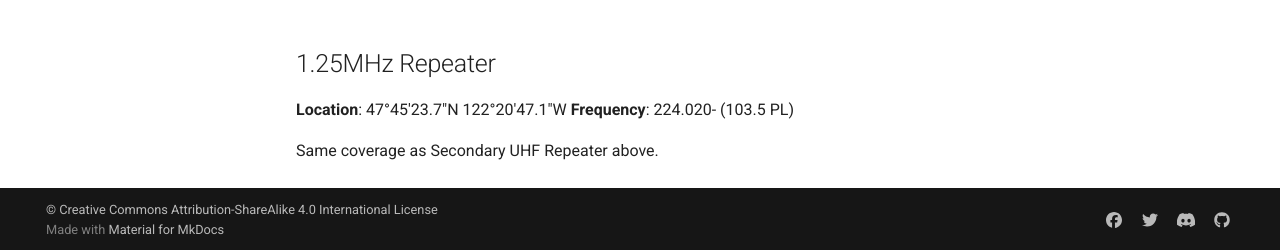
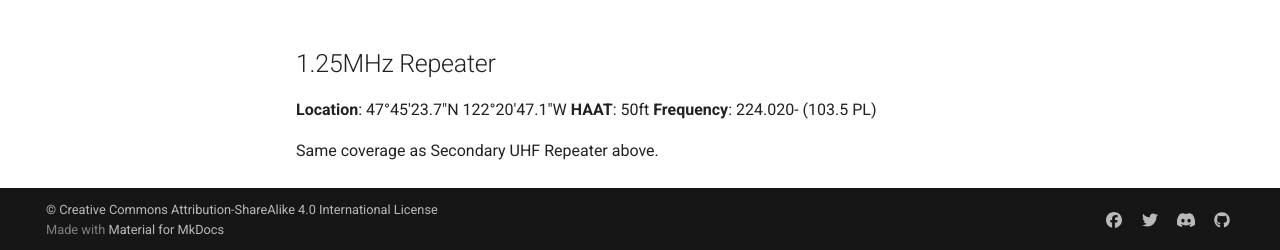
Before and after one commit to ShorelineACS/shorelineacs.github.io, an MkDocs documentation site: the page built from docs/equipment/index.md, in a window 1280 px wide and 900 px high, scrolled down 1608 px. Shown: the part 647-897 px from the top of the window. Built offline with MkDocs 1.6.1 and Material for MkDocs 9.7.7, drawn with Linux system fonts in a browser that asks for light colours.

Commit message:
Fixed spelling issues.

```diff
--- a/docs/equipment/index.md
+++ b/docs/equipment/index.md
@@ -16,10 +16,11 @@ Shoreline ACS has two primary repeater sites in addition to the mobile assets in
 **HAAT**: 50ft
 **Frequency**: 440.300+ (103.5 PL)
 
- [![Secondary Repater Coverage Map](/media/ShorelineACS_FS61_HWTCoverage.png)](https://www.heywhatsthat.com/?view=CE6X1SNE)
+ [![Secondary Repeater Coverage Map](/media/ShorelineACS_FS61_HWTCoverage.png)](https://www.heywhatsthat.com/?view=CE6X1SNE)
 
 ## 1.25MHz Repeater
 **Location**: 47°45'23.7"N 122°20'47.1"W
+**HAAT**: 50ft
 **Frequency**: 224.020- (103.5 PL)
 
 Same coverage as Secondary UHF Repeater above.
```
Also changed, not shown: docs/equipment/communications_van.md (+1 -1 lines), docs/index.md (+1 -1 lines).
